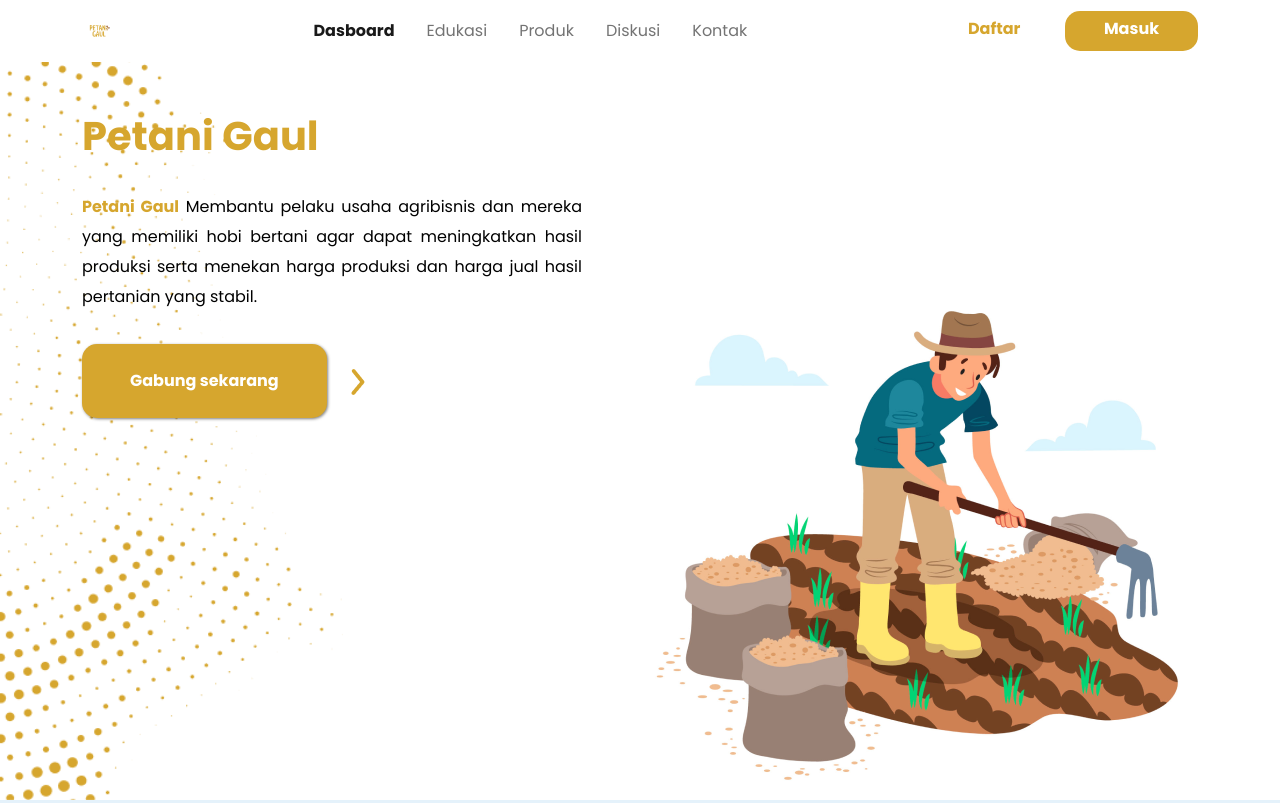
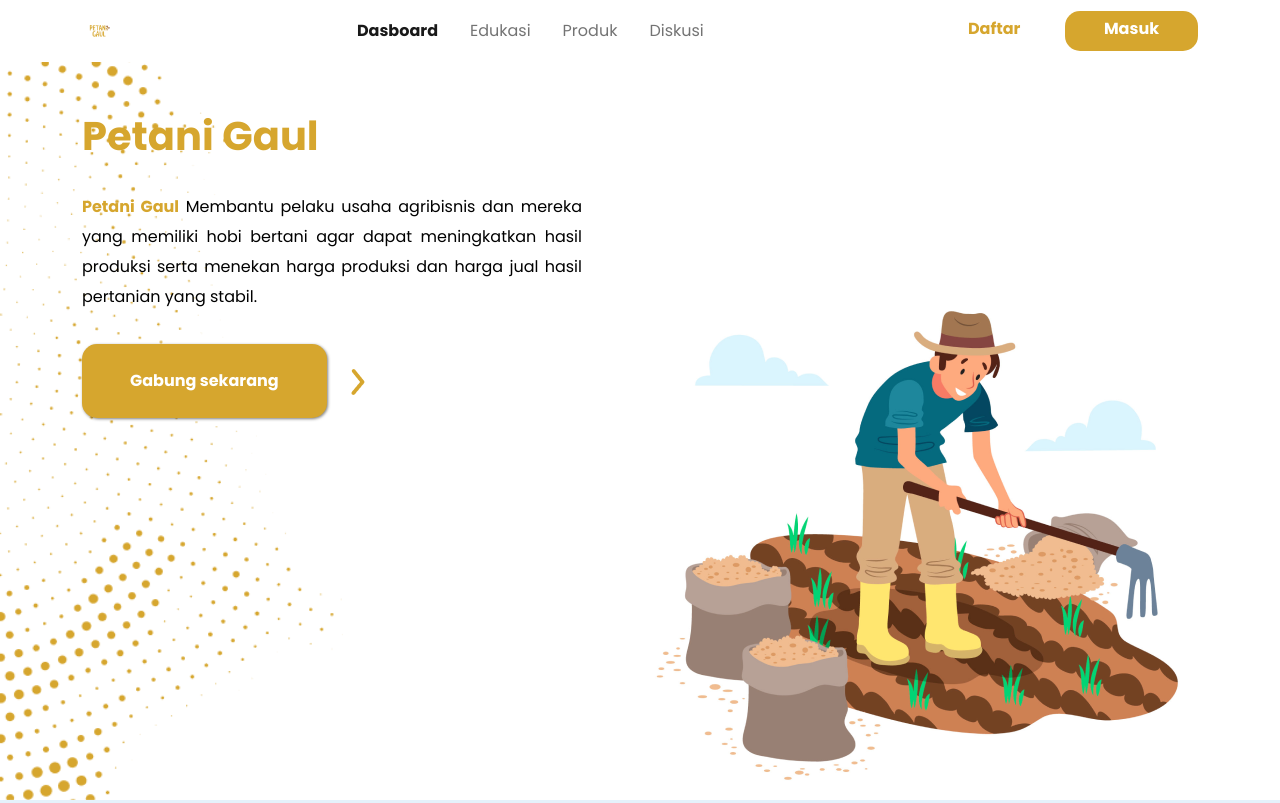
Before and after one commit to yaqinzz/Project-Macro, a plain HTML site: page index.html in a window 1280 px wide. Shown: the top 803 px of the page. Drawn offline with nearby package versions, Linux system fonts and the light colour scheme.

Commit message:
hide kontak

```diff
--- a/index.html
+++ b/index.html
@@ -47,9 +47,9 @@
               <li class="nav-item mx-2">
                 <a class="nav-link" href="src/diskusi/dasboard_diskusi.html">Diskusi</a>
               </li>
-              <li class="nav-item mx-2">
+              <!-- <li class="nav-item mx-2">
                 <a class="nav-link" href="#kontak-kami">Kontak</a>
-              </li>
+              </li> -->
             </ul>
 
             <div>
```
Also changed, not shown: src/diskusi/dasboard_diskusi.html (+2 -2 lines).
